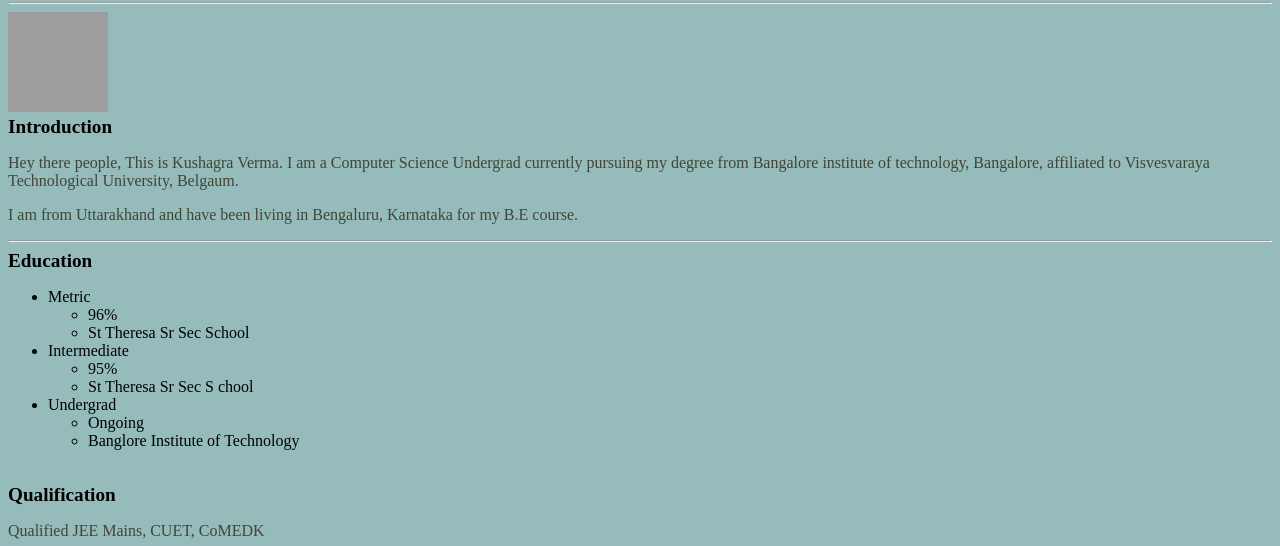
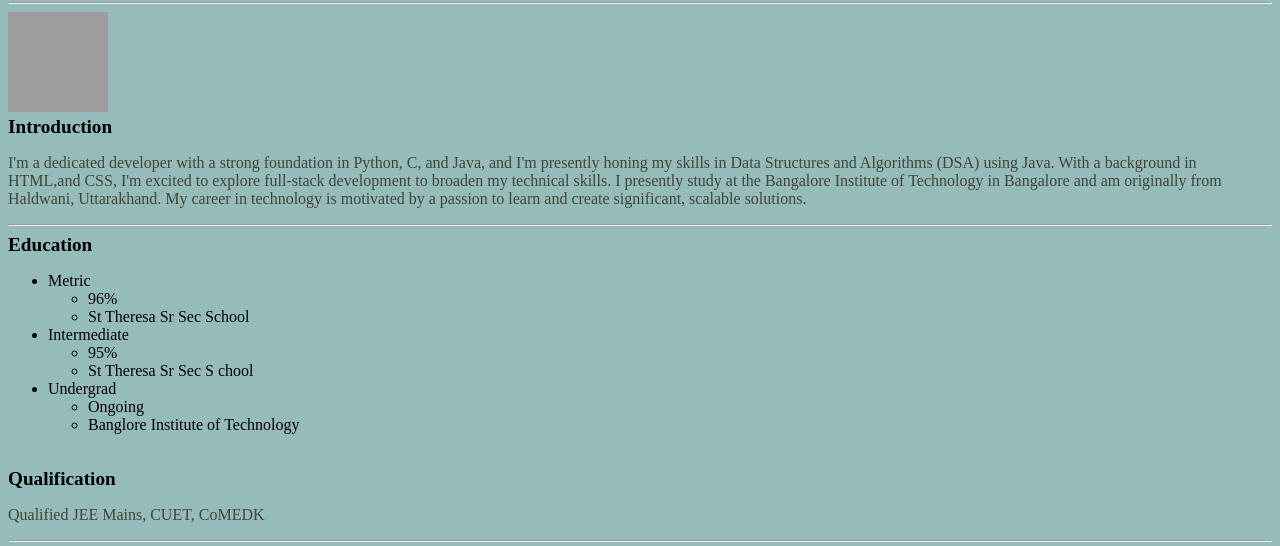
Before and after one commit to kushagra4647verma/Myportfolio, a plain HTML site: page index.html in a window 1280 px wide. Shown: the part 78-624 px from the top of the page. Drawn offline with Linux system fonts and the light colour scheme; grey boxes are pictures that could not be loaded.

Commit message:
New additions

```diff
--- a/index.html
+++ b/index.html
@@ -16,8 +16,7 @@
         <br />
         <div>
             <big><b>Introduction</b></big>
-            <p>Hey there people, This is Kushagra Verma. I am a Computer Science Undergrad currently pursuing my degree from Bangalore institute  of technology, Bangalore, affiliated to Visvesvaraya Technological University, Belgaum.</p>
-            <p>I am from Uttarakhand and have been living in Bengaluru, Karnataka for my B.E course.</p>
+            <p>I'm a dedicated developer with a strong foundation in Python, C, and Java, and I'm presently honing my skills in Data Structures and Algorithms (DSA) using Java. With a background in HTML,and CSS, I'm excited to explore full-stack development to broaden my technical skills. I presently study at the Bangalore Institute of Technology in Bangalore and am originally from Haldwani, Uttarakhand. My career in technology is motivated by a passion to learn and create significant, scalable solutions.</p>
         </div>
 
 
```
